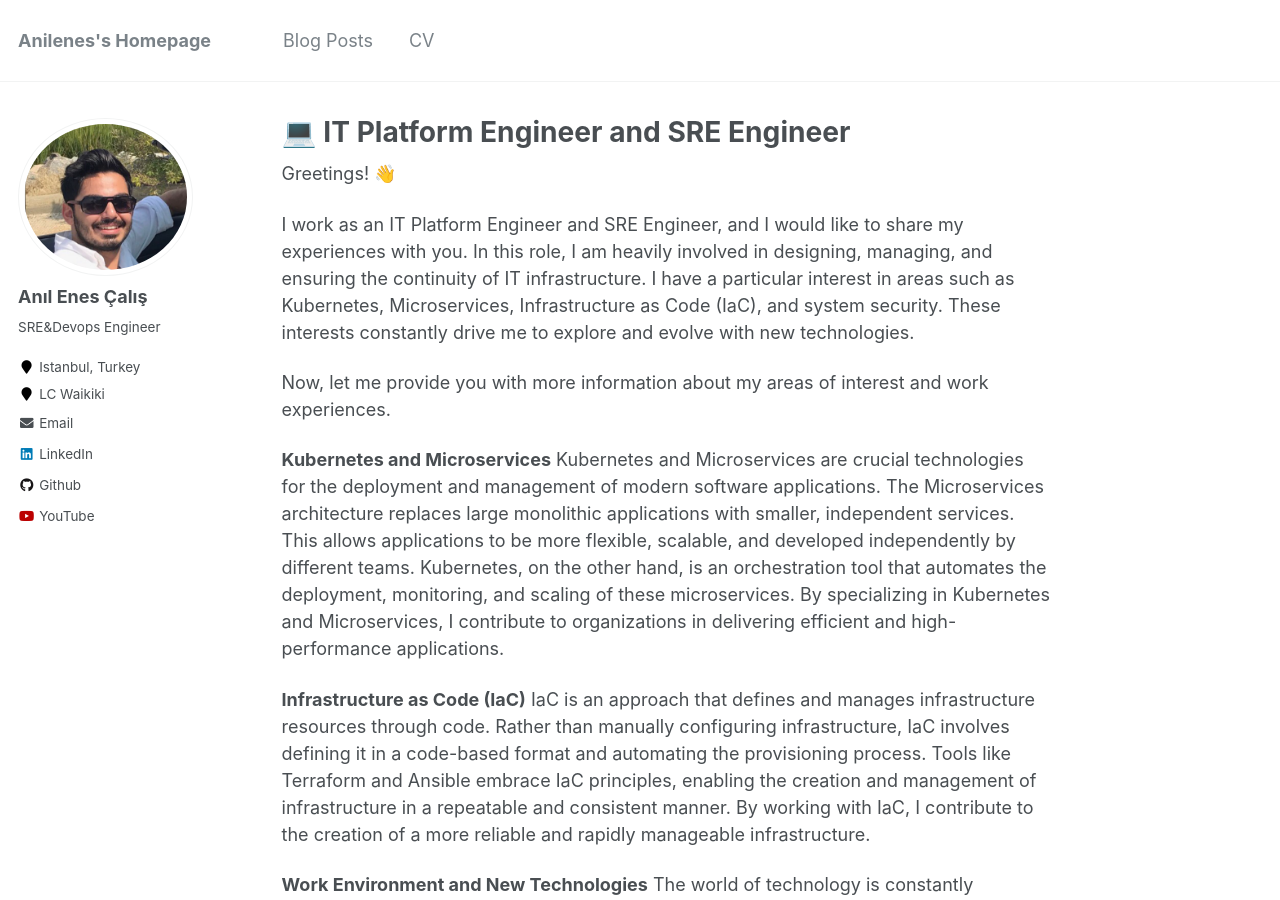
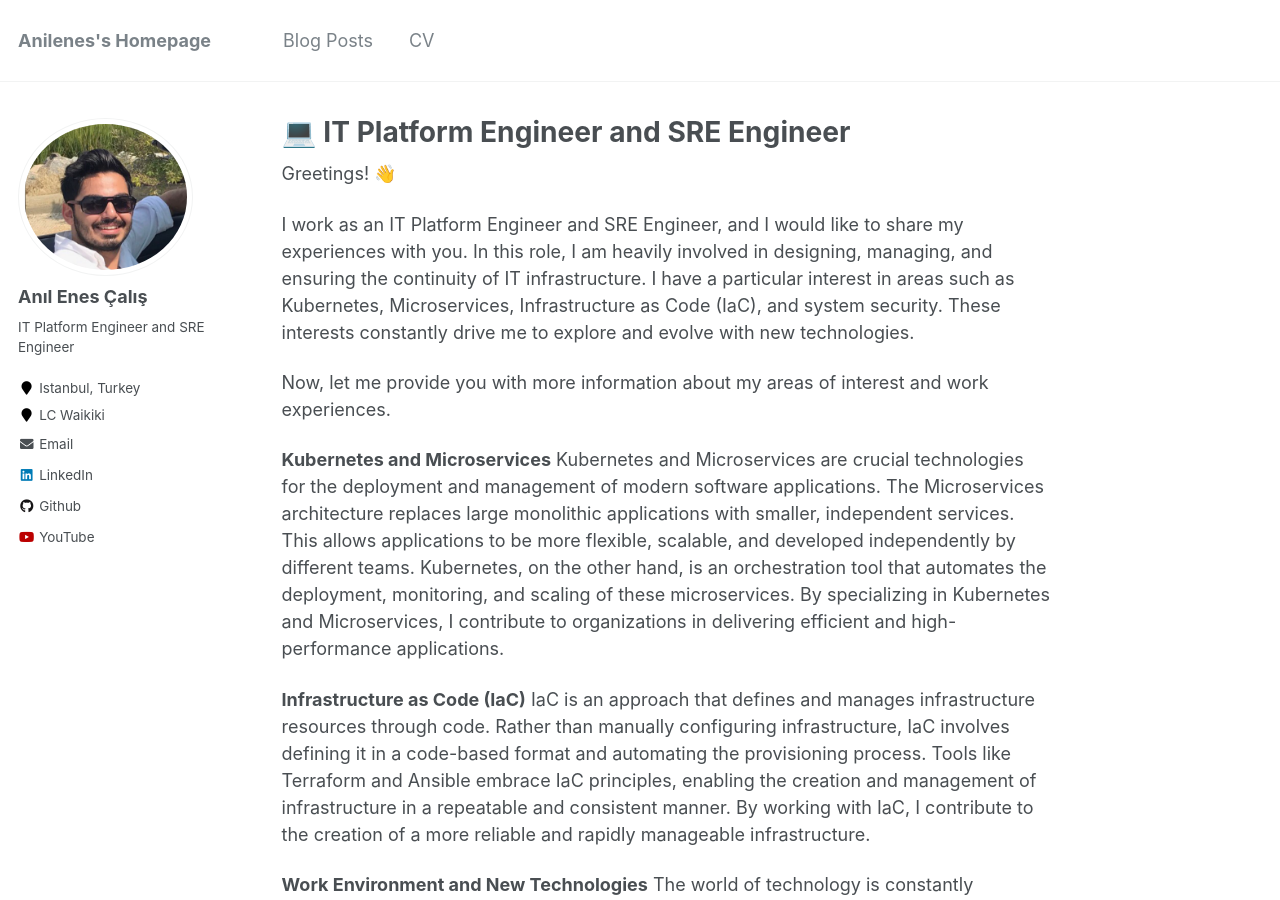
Before and after one commit to anilenescalis/anilenescalis.github.io, a Jekyll site: the page built from _pages/about.md, in a window 1280 px wide and 900 px high. Built offline with Jekyll 4.4.1, drawn with Linux system fonts in a browser that asks for light colours.

Commit message:
Update _config.yml

```diff
--- a/_config.yml
+++ b/_config.yml
@@ -82,7 +82,7 @@ analytics:
 author:
   name             : "Anıl Enes Çalış"
   avatar           : "profile.png"
-  bio              : "SRE&Devops Engineer"
+  bio              : "IT Platform Engineer and SRE Engineer"
   location         : "Istanbul, Turkey"
   employer         : "LC Waikiki"
   pubmed           :
```
